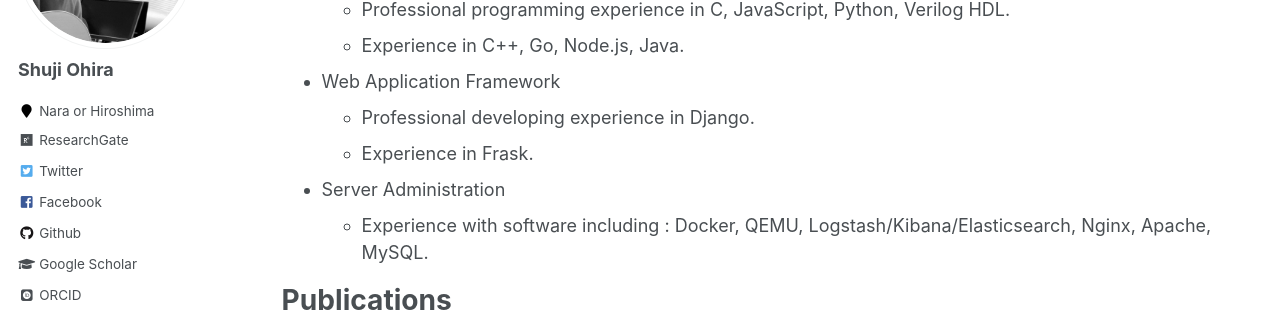
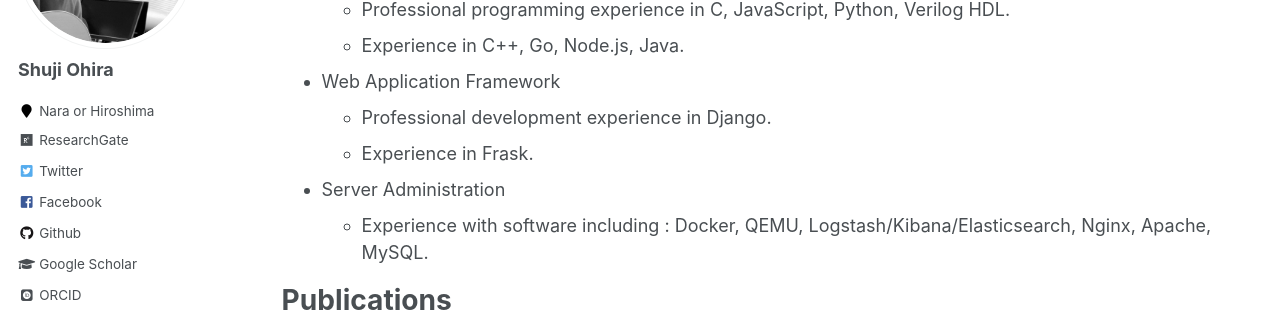
Before and after one commit to shuji-oh/shuji-oh.github.io, a Jekyll site: the page built from _pages/cv.md, in a window 1280 px wide and 900 px high, scrolled down 680 px. Shown: the part 153-465 px from the top of the window. Built offline with Jekyll 4.4.1, drawn with Linux system fonts in a browser that asks for light colours; some web fonts are replaced.

Commit message:
revised cv

```diff
--- a/_pages/cv.md
+++ b/_pages/cv.md
@@ -34,7 +34,7 @@ Skills
   * Professional programming experience in C, JavaScript, Python, Verilog HDL.
   * Experience in C++, Go, Node.js, Java.
 * Web Application Framework
-  * Professional developing experience in Django.
+  * Professional development experience in Django.
   * Experience in Frask.
 * Server Administration
   * Experience with software including : Docker, QEMU, Logstash/Kibana/Elasticsearch, Nginx, Apache, MySQL.
```
